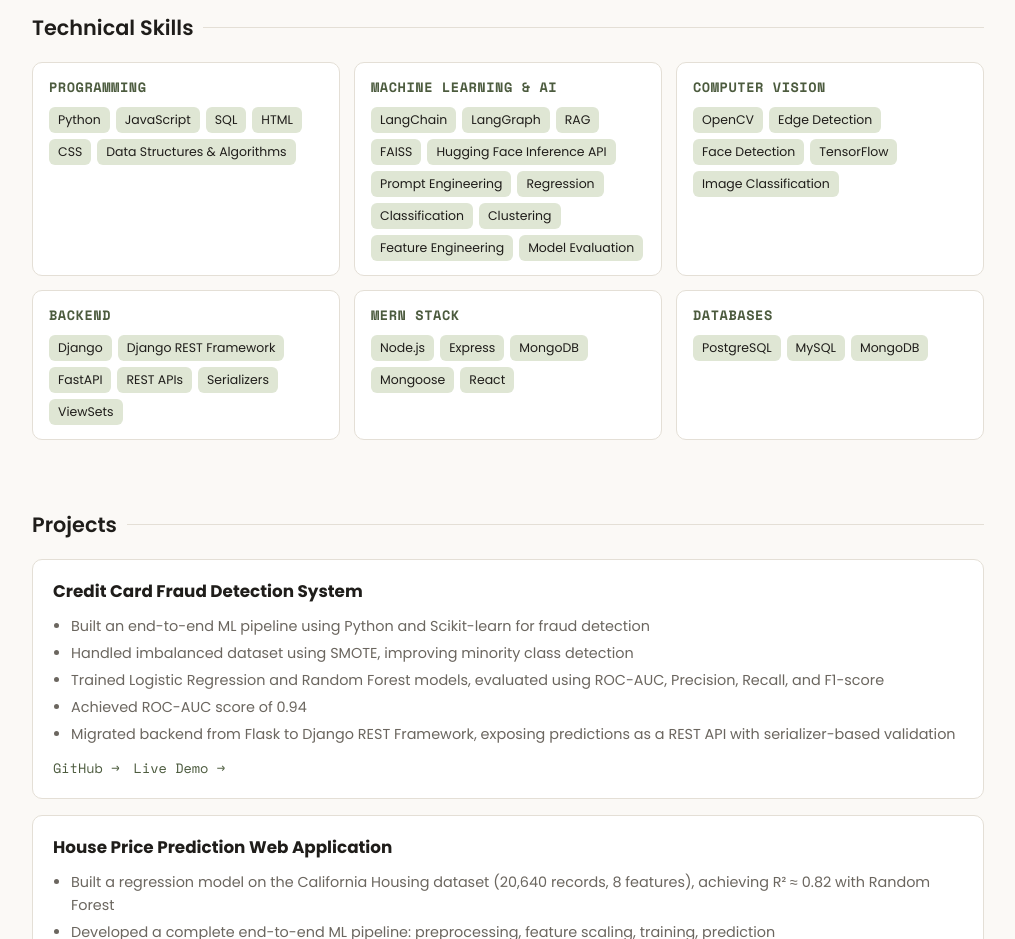
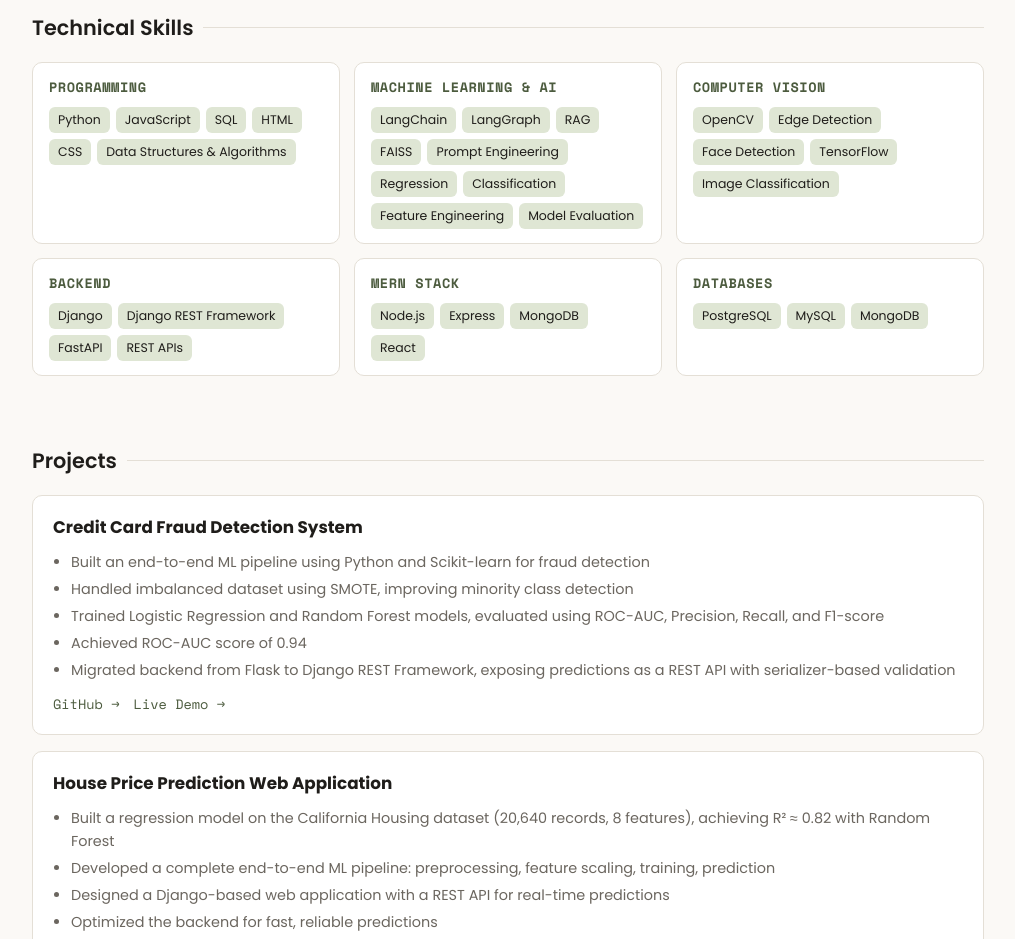
Before and after one commit to riya5005/AIPortfolio, a React (Vite) app in the folder riya-portfolio/frontend/: page / in a window 1280 px wide. Shown: the part 800-1739 px from the top of the page, without its empty margins (132-1147 px from the left). Built offline with nearby package versions, Linux system fonts and the light colour scheme; no server answers.

Commit message:
Update skills list in Skills.jsx
Removed some items from the skills list in the Skills component.

```diff
--- a/riya-portfolio/frontend/src/components/Skills.jsx
+++ b/riya-portfolio/frontend/src/components/Skills.jsx
@@ -5,7 +5,7 @@
   },
   {
     title: 'Machine Learning & AI',
-    items: ['LangChain', 'LangGraph', 'RAG', 'FAISS', 'Hugging Face Inference API', 'Prompt Engineering', 'Regression', 'Classification', 'Clustering', 'Feature Engineering', 'Model Evaluation'],
+    items: ['LangChain', 'LangGraph', 'RAG', 'FAISS', 'Prompt Engineering', 'Regression', 'Classification',  'Feature Engineering', 'Model Evaluation'],
   },
   {
     title: 'Computer Vision',
@@ -13,11 +13,11 @@
   },
   {
     title: 'Backend',
-    items: ['Django', 'Django REST Framework', 'FastAPI', 'REST APIs', 'Serializers', 'ViewSets'],
+    items: ['Django', 'Django REST Framework', 'FastAPI', 'REST APIs',],
   },
   {
     title: 'MERN Stack',
-    items: ['Node.js', 'Express', 'MongoDB', 'Mongoose', 'React'],
+    items: ['Node.js', 'Express', 'MongoDB', 'React'],
   },
   {
     title: 'Databases',
```
